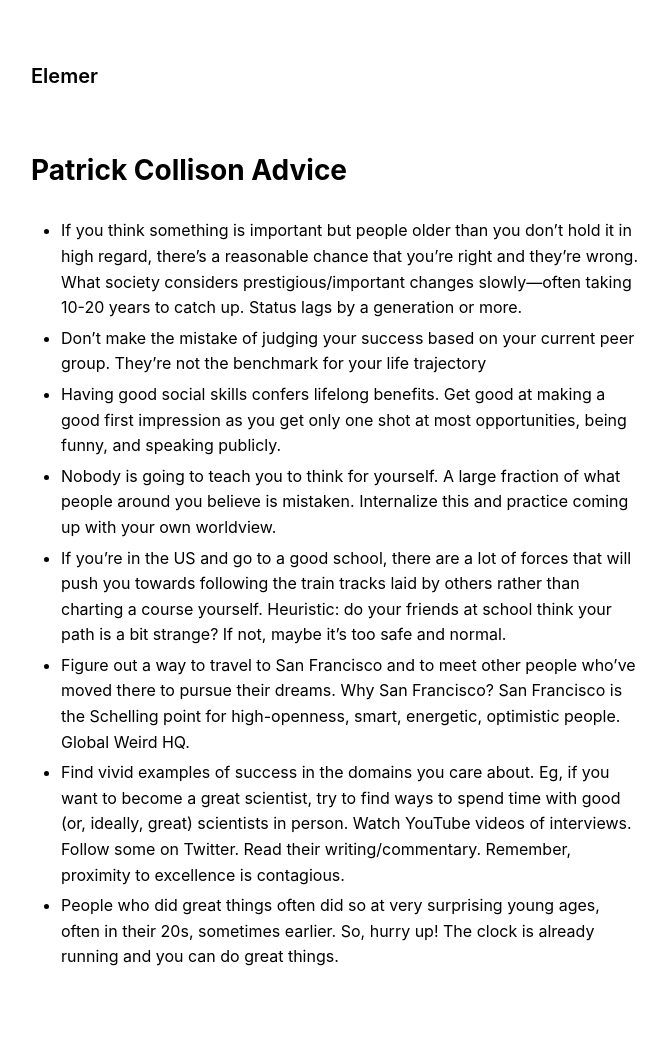
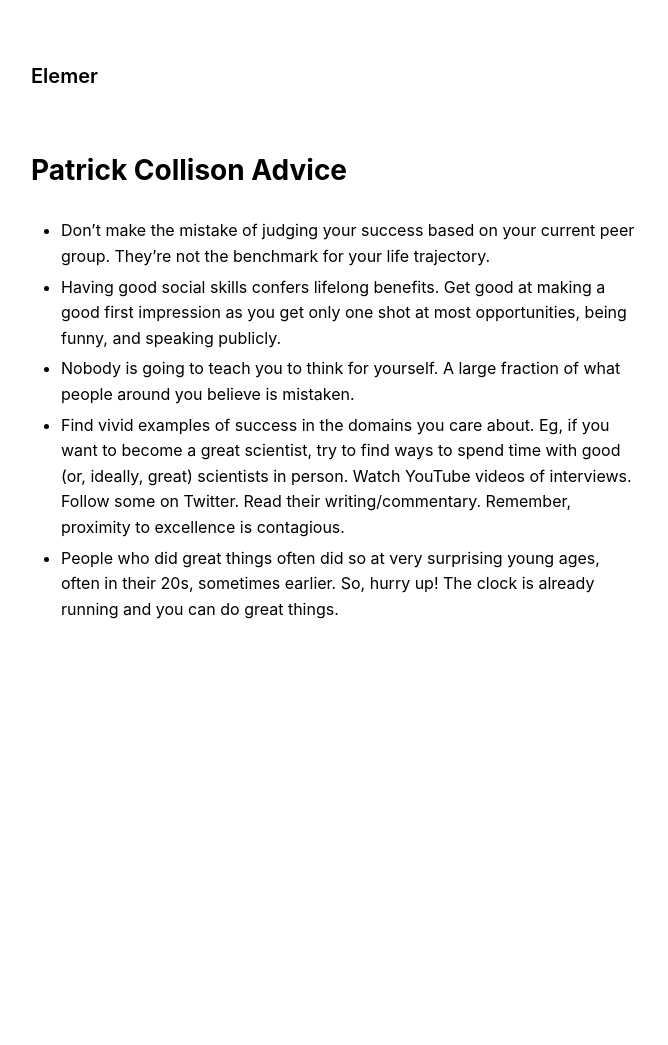
Before and after one commit to elemer1/elemer1.github.io, a Jekyll site: the page built from _markdown/Patrick Collison Advice.md, in a window 1280 px wide. Shown: the whole page, without its empty margins (304-972 px from the left). Built offline with Jekyll 4.4.1, drawn with Linux system fonts in a browser that asks for light colours; after the commit the page ends 900 px from its top, so only the background shows below that.

Commit message:
Update Patrick Collison Advice.md

```diff
--- a/_markdown/Patrick Collison Advice.md
+++ b/_markdown/Patrick Collison Advice.md
@@ -4,11 +4,8 @@ permalink: /patrick-collison-advice/
 listed: true
 ---
 
-- If you think something is important but people older than you don't hold it in high regard, there's a reasonable chance that you're right and they're wrong. What society considers prestigious/important changes slowly—often taking 10-20 years to catch up. Status lags by a generation or more.
-- Don't make the mistake of judging your success based on your current peer group. They're not the benchmark for your life trajectory
+- Don't make the mistake of judging your success based on your current peer group. They're not the benchmark for your life trajectory.
 - Having good social skills confers lifelong benefits. Get good at making a good first impression as you get only one shot at most opportunities, being funny, and speaking publicly.
-- Nobody is going to teach you to think for yourself. A large fraction of what people around you believe is mistaken. Internalize this and practice coming up with your own worldview.
-- If you're in the US and go to a good school, there are a lot of forces that will push you towards following the train tracks laid by others rather than charting a course yourself. Heuristic: do your friends at school think your path is a bit strange? If not, maybe it's too safe and normal.
-- Figure out a way to travel to San Francisco and to meet other people who've moved there to pursue their dreams. Why San Francisco? San Francisco is the Schelling point for high-openness, smart, energetic, optimistic people. Global Weird HQ.
+- Nobody is going to teach you to think for yourself. A large fraction of what people around you believe is mistaken.
 - Find vivid examples of success in the domains you care about. Eg, if you want to become a great scientist, try to find ways to spend time with good (or, ideally, great) scientists in person. Watch YouTube videos of interviews. Follow some on Twitter. Read their writing/commentary. Remember, proximity to excellence is contagious.
 - People who did great things often did so at very surprising young ages, often in their 20s, sometimes earlier. So, hurry up! The clock is already running and you can do great things.
```
